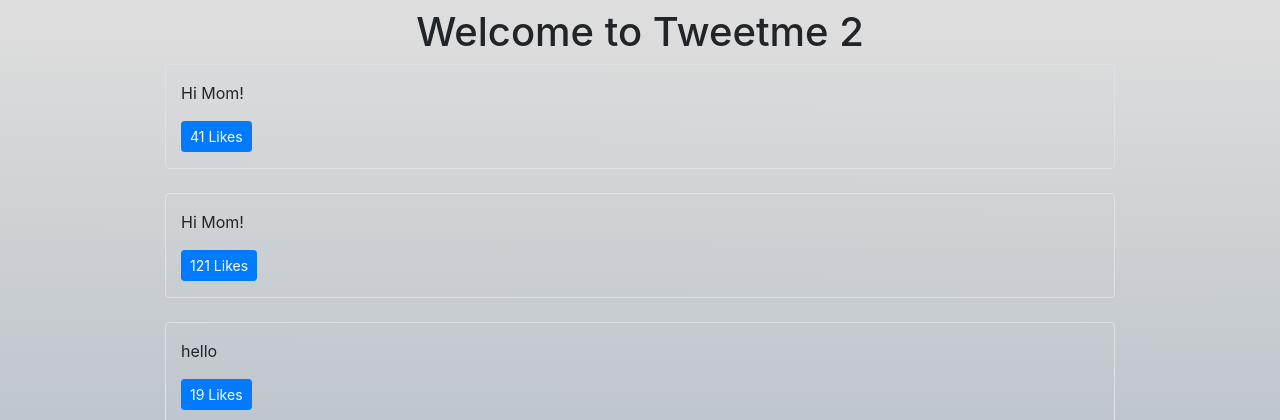
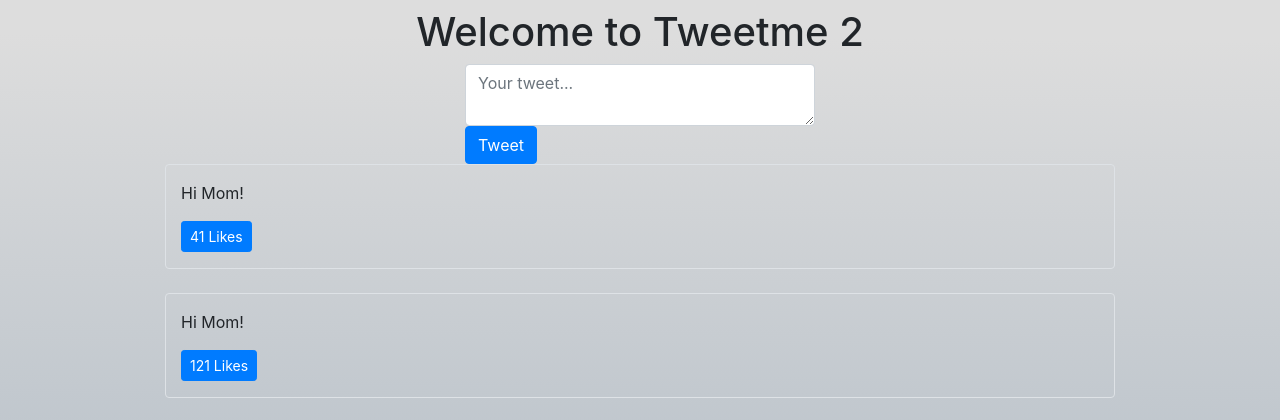
Before and after one commit to mikeking95/tweeter, a Django app: page / in a window 1280 px wide. Shown: the part 57-477 px from the top of the page. Run offline with Django 3.2, Linux system fonts and the light colour scheme; data comes from the database, SQL or seed files in the repository; both versions use the stored data as it was after the commit; data that the repository does not hold is empty; some libraries are stand-ins or nearby versions.

Commit message:
Create Form, Safe Redirect

```diff
--- a/myTweetme/settings.py
+++ b/myTweetme/settings.py
@@ -25,7 +25,7 @@ SECRET_KEY = 'c)pw^azc2t#ddc+i_#1&jio%fq$17^v+ag7yd7_8--$d&+22cb'
 # SECURITY WARNING: don't run with debug turned on in production!
 DEBUG = True
 
-ALLOWED_HOSTS = []
+ALLOWED_HOSTS = ['127.0.0.1','.nyntofive.com','nynlabs.com']
 
 
 # Application definition
--- a/myTweetme/urls.py
+++ b/myTweetme/urls.py
@@ -20,15 +20,17 @@ from tweets.views import(
     home_view,
      tweet_detail_view,
      tweet_list_view,
+     tweet_create_view,
      about_view
 )
 
 
 urlpatterns = [
-    path('admin/', admin.site.urls),
+    path('admin', admin.site.urls),
     path('', home_view),
-    path('tweets/<int:tweet_id>/', tweet_detail_view),
+    path('about/',about_view),
+    path('create-tweet', tweet_create_view),
     path('tweets/', tweet_list_view),
-    path('about/',about_view),
+    path('tweets/<int:tweet_id>', tweet_detail_view),
 
 ]
--- /dev/null
+++ b/templates/components/form.html
@@ -0,0 +1,4 @@
+<form method='POST'> {% csrf_token %}
+    {{ form.as_p }}
+    <button type='submit' class='btn btn-secondary'>Save</button>
+</form>
--- a/templates/pages/home.html
+++ b/templates/pages/home.html
@@ -13,6 +13,16 @@ this is amazing!!!!
     </div>
 </div>
 
+<div class="row">
+    <div class="col-md-4 mx-auto col-10">
+        <form method="POST" action="/create-tweet" class="form">
+            {% csrf_token %}
+        <input type='hidden' value='/' name='next' />
+        <textarea class='form-control' name='content' placeholder='Your tweet...'></textarea>
+        <button type='submit' class='btn btn-primary outline'>Tweet</button>
+    </form>
+    </div>
+</div>
 
 <div class='row' id='tweets'>
     Loading...
--- a/tweets/views.py
+++ b/tweets/views.py
@@ -1,14 +1,32 @@
 import random
 from django.http import HttpResponse, Http404, JsonResponse
-from django.shortcuts import render
+from django.conf import settings
+from django.shortcuts import render, redirect
+from django.utils.http import is_safe_url
 
+from .forms import TweetForm
 from .models import Tweet
 
+ALLOWED_HOSTS = settings.ALLOWED_HOSTS
 # Create your views here.
 def home_view(request, *args, **kwargs):
     return render(request, "pages/home.html", context={}, status=200)
+
 def about_view(request,*args,**kwargs):
     return render(request, "pages/about.html", context={},status=200)
+
+def tweet_create_view(request, *args, **kwargs):
+    form = TweetForm(request.POST or None)
+    next_url = request.POST.get("next") or None
+    print("next_url",next_url)
+    if form.is_valid():
+        obj = form.save(commit=False)
+        # other form logic
+        obj.save()
+        if next_url != None and is_safe_url(next_url, ALLOWED_HOSTS):
+            return redirect(next_url)
+        form = TweetForm()
+    return render(request, 'components/form.html', context={"form":form})
 
 def tweet_list_view(request, *args, **kwargs):
     """
```
Also changed, not shown: tweets/forms.py (added, +16 -0 lines), db.sqlite3.
